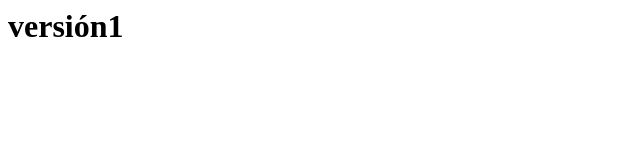
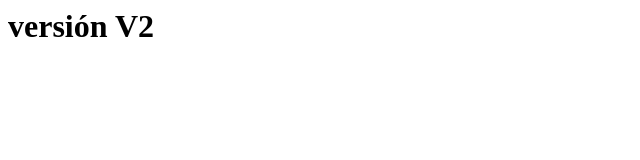
Before and after one commit to LauraEirasDeOlaso/nginx-project, a plain HTML site: page index.html in a window 1280 px wide. Shown: the full height of the page, 0-640 px from the left. Drawn offline with Linux system fonts and the light colour scheme.

Commit message:
Versión 2

```diff
--- a/index.html
+++ b/index.html
@@ -1 +1 @@
-<h1>versión1</h1>
+<h1>versión V2</h1>
```
